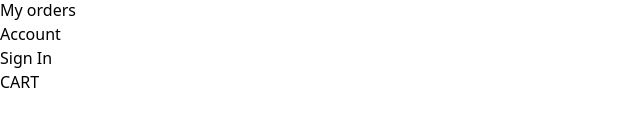
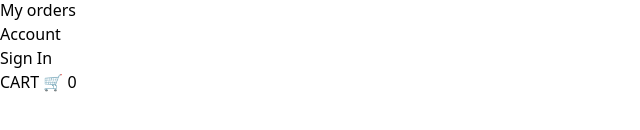
Before and after one commit to martinpercu/store-in-react, a React (Vite) app: page / in a window 1280 px wide. Shown: the part 218-348 px from the top of the page, without its empty margins (0-640 px from the left). Built offline with nearby package versions, Linux system fonts and the light colour scheme; no server answers.

Commit message:
implement counter using global context to add quantities to cart

```diff
--- a/src/Components/Card/index.jsx
+++ b/src/Components/Card/index.jsx
@@ -1,12 +1,19 @@
+import { useContext } from 'react';
+import { ShoppingCartContext } from '../../Context';
+
 const Card = (data) => {
+
+    const context = useContext(ShoppingCartContext)
 
     return (
         <div className="bg-slate-50 cursor-pointer w-56 h-60 rounded-lg shadow-md">
             <figure className='relative mb-2 w-full h-4/5'>
                 <span className="absolute bottom-2 left-2 bg-slate-200 text-gray-900 rounded-lg p-2 py-0.5">{data.data.category.name}</span>
                 <img className="w-full h-full object-cover rounded-lg" src={data.data.images[0]} alt="headphone" />
-                <div className="absolute top-2 right-2 justify-center items-center text-center
-                bg-slate-400 w-6 h-6 rounded-full">
+                <div
+                className="absolute top-2 right-2 justify-center items-center text-center
+                bg-slate-400 w-6 h-6 rounded-full"
+                onClick={() => context.setCount(context.count + 1)}>
                     +
                 </div>
             </figure>
--- a/src/Components/Navbar/index.jsx
+++ b/src/Components/Navbar/index.jsx
@@ -1,6 +1,9 @@
 import { NavLink } from "react-router-dom";
+import { useContext } from 'react';
+import { ShoppingCartContext } from '../../Context';
 
 const Navbar = () => {
+  const context = useContext(ShoppingCartContext)
   const activeStyle = "underline underline-offset-8";
 
   return (
@@ -79,7 +82,9 @@ const Navbar = () => {
             className={({ isActive }) => (isActive ? activeStyle : undefined)}
           >Sign In</NavLink>
         </li>
-        <li>CART</li>
+        <li>
+          CART 🛒 {context.count}
+        </li>
       </ul>
     </nav>
   );
--- a/src/Context/index.jsx
+++ b/src/Context/index.jsx
@@ -1,10 +1,17 @@
-import { createContext  } from 'react';
+import { createContext, useState  } from 'react';
 
-const ShoppingCartContext = createContext();
+export const ShoppingCartContext = createContext();
 
 export const ShoppingCartProvider = ({ children }) => {
+    const [count, setCount] = useState(0);
+    console.log('Couhnter ==> ', count);
+
+
     return (
-        <ShoppingCartContext.Provider>
+        <ShoppingCartContext.Provider value={{
+            count,
+            setCount
+        }}>
         {children}
         </ShoppingCartContext.Provider>
     )
```
Also changed, not shown: src/Pages/App/index.jsx (+0 -11 lines), 1 other file (tests, documents, lock files or other folders).
